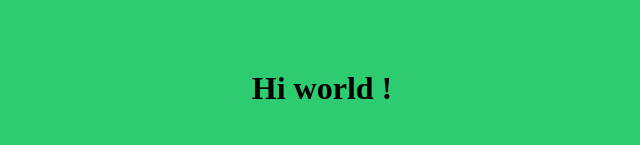
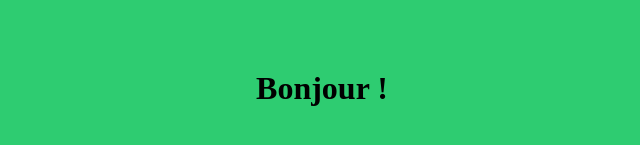
Before and after one commit to Calgone/testgit, a plain HTML site: page index.html in a window 1280 px wide. Shown: the part 271-416 px from the top of the page, 326-966 px from the left. Drawn offline with Linux system fonts and the light colour scheme.

Commit message:
ajout de bonjour

```diff
--- a/index.html
+++ b/index.html
@@ -22,7 +22,7 @@
     </style>
 </head>
 <body>
-    <h1>Hi world !</h1>
+    <h1>Bonjour !</h1>
     <p class="bold"></p>
 </body>
 </html>
```
